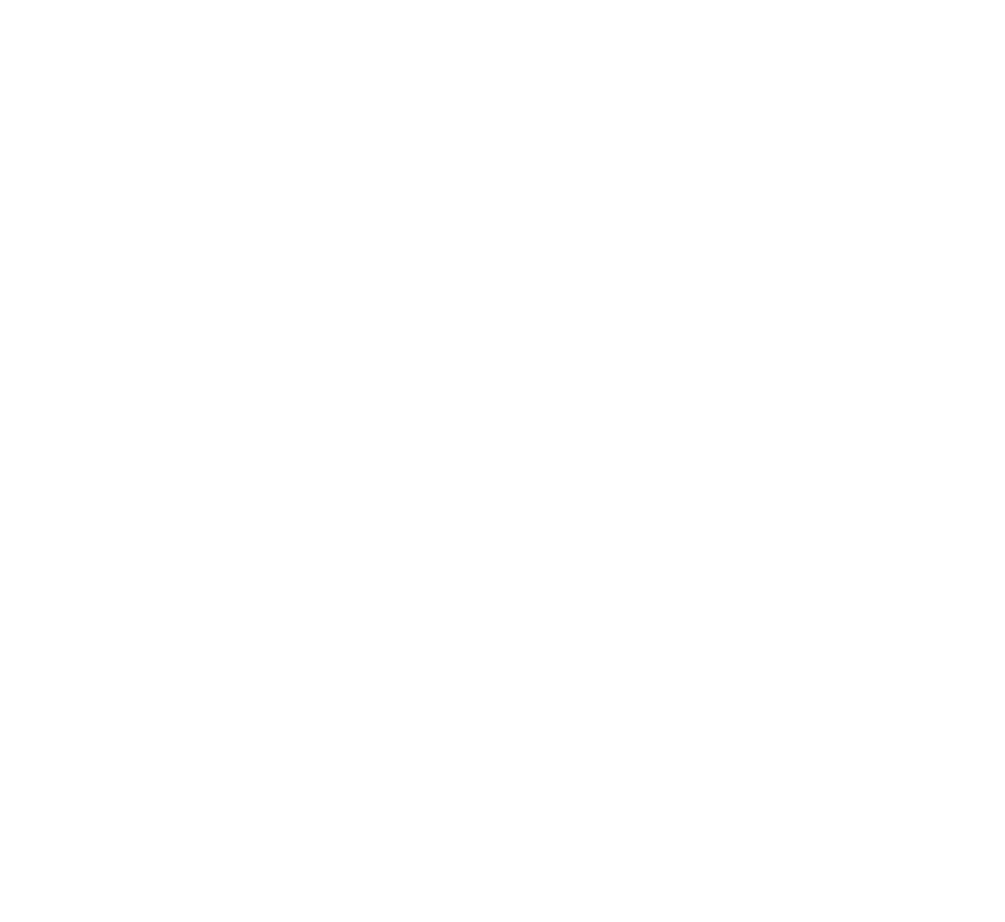
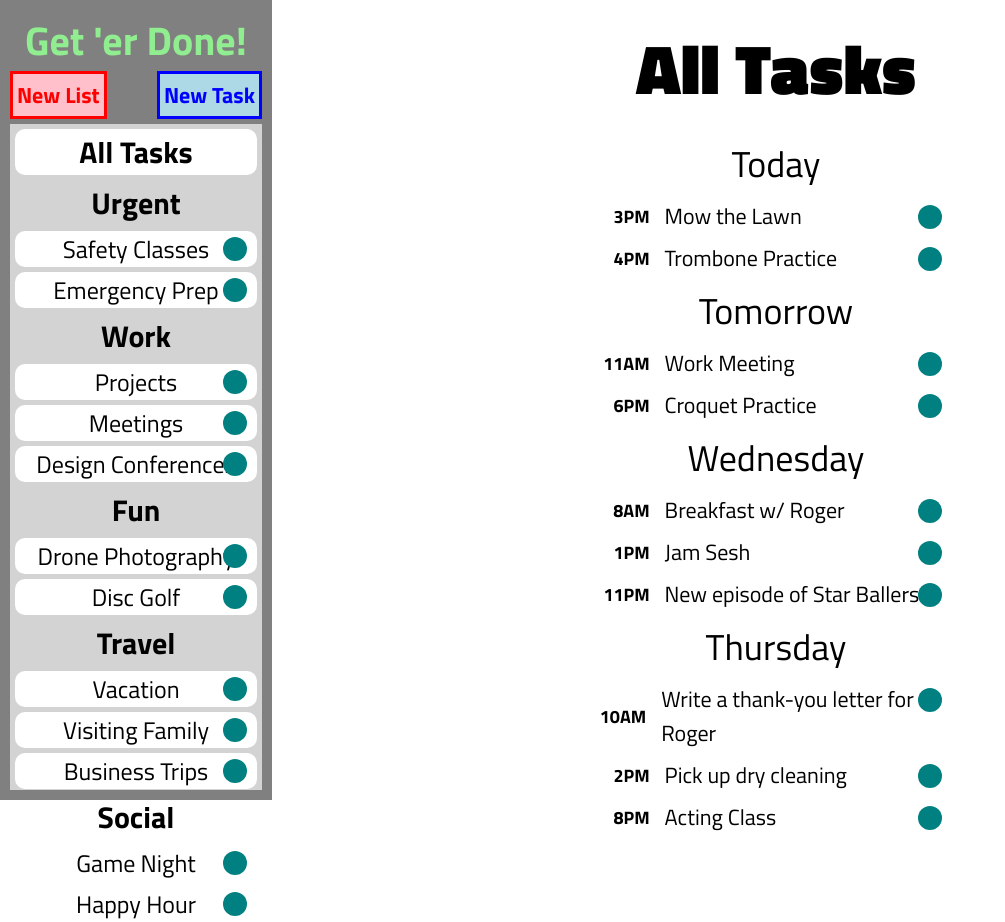
Before and after one commit to realfakedoors/get-er-done_js, a website: page page.html in a window 1280 px wide. Shown: the whole page, without its empty margins (0-1005 px from the left). Before the commit the page ends 800 px from the top, so only its background shows below. Drawn offline with Linux system fonts and the light colour scheme.

Commit message:
finished initial layout and styling

```diff
--- a/page.html
+++ b/page.html
@@ -8,8 +8,112 @@
 
   <script src="script.js" defer></script>
 
-  <title>My Front-End Project</title>
+  <title>Get 'er Done!</title>
 </head>
 <body>
-  <!-- Throw your HTML in here! -->
+  <div class="content-wrapper">
+    <div class="left-column">
+      <div class="logo">Get 'er Done!</div>
+      <nav class="controls">
+        <span class="button" id="new-list">New List</span>
+        <span class="button" id="new-task">New Task</span>
+      </nav>
+      <div class="list-display">
+        <li class="list-name" id="all-tasks">All Tasks</li>
+
+        <ul class="list-category">Urgent
+          <li class="list-name">Safety Classes<span class="list-color"></span></li>
+          <li class="list-name">Emergency Prep<span class="list-color"></span></li>
+        </ul>
+
+        <ul class="list-category">Work
+          <li class="list-name">Projects<span class="list-color"></span></li>
+          <li class="list-name">Meetings<span class="list-color"></span></li>
+          <li class="list-name">Design Conferences<span class="list-color"></span></li>
+        </ul>
+
+        <ul class="list-category">Fun
+          <li class="list-name">Drone Photography<span class="list-color"></span></li>
+          <li class="list-name">Disc Golf<span class="list-color"></span></li>
+        </ul>
+
+        <ul class="list-category">Travel
+          <li class="list-name">Vacation<span class="list-color"></span></li>
+          <li class="list-name">Visiting Family<span class="list-color"></span></li>
+          <li class="list-name">Business Trips<span class="list-color"></span></li>
+        </ul>
+
+        <ul class="list-category">Social
+          <li class="list-name">Game Night<span class="list-color"></span></li>
+          <li class="list-name">Happy Hour<span class="list-color"></span></li>
+        </ul>
+      </div>
+    </div>
+
+    <div class="right-column">
+      <h2 class="list-name-title">All Tasks</h2>
+      <div class="day">
+        <h5 class="day-title">Today</h5>
+        <div class="task">
+          <span class="task-time">3PM</span>
+          <span class="task-description">Mow the Lawn</span>
+          <span class="list-color"></span>
+        </div>
+        <div class="task">
+          <span class="task-time">4PM</span>
+          <span class="task-description">Trombone Practice</span>
+          <span class="list-color"></span>
+        </div>
+      </div>
+      <div class="day">
+        <h5 class="day-title">Tomorrow</h5>
+        <div class="task">
+          <span class="task-time">11AM</span>
+          <span class="task-description">Work Meeting</span>
+          <span class="list-color"></span>
+        </div>
+        <div class="task">
+          <span class="task-time">6PM</span>
+          <span class="task-description">Croquet Practice</span>
+          <span class="list-color"></span>
+        </div>
+      </div>
+      <div class="day">
+        <h5 class="day-title">Wednesday</h5>
+        <div class="task">
+          <span class="task-time">8AM</span>
+          <span class="task-description">Breakfast w/ Roger</span>
+          <span class="list-color"></span>
+        </div>
+        <div class="task">
+          <span class="task-time">1PM</span>
+          <span class="task-description">Jam Sesh</span>
+          <span class="list-color"></span>
+        </div>
+        <div class="task">
+          <span class="task-time">11PM</span>
+          <span class="task-description">New episode of Star Ballers!</span>
+          <span class="list-color"></span>
+        </div>
+      </div>
+      <div class="day">
+        <h5 class="day-title">Thursday</h5>
+        <div class="task">
+          <span class="task-time">10AM</span>
+          <span class="task-description">Write a thank-you letter for Roger</span>
+          <span class="list-color"></span>
+        </div>
+        <div class="task">
+          <span class="task-time">2PM</span>
+          <span class="task-description">Pick up dry cleaning</span>
+          <span class="list-color"></span>
+        </div>
+        <div class="task">
+          <span class="task-time">8PM</span>
+          <span class="task-description">Acting Class</span>
+          <span class="list-color"></span>
+        </div>
+      </div>
+    </div>
+  </div>
 </body>
--- a/styles.css
+++ b/styles.css
@@ -1 +1,138 @@
-/* this file is for your custom CSS. */
+/* Typography */
+
+@import url('https://fonts.googleapis.com/css2?family=Titillium+Web:wght@400;700;900&display=swap');
+
+body { font: 18px 'Titillium Web', sans-serif; }
+
+/* Containers */
+
+.content-wrapper {
+  height: 100vh;
+  overflow: none;
+
+  display: flex;
+
+  text-align: center;
+}
+
+.left-column {
+  flex: 1;
+
+  font-size: 22px;
+
+  border: 10px solid grey;
+  background-color: lightgrey;
+}
+
+.right-column {
+  flex: 4;
+}
+
+/* Content */
+
+.logo,
+.controls {
+  font-weight: 700;
+
+  background-color: grey;
+}
+
+.controls {
+  display: flex;
+  justify-content: space-between;
+}
+
+.button {
+  padding: 4px;
+  margin-bottom: 5px;
+
+  text-align: center;
+}
+
+.button,
+.list-name { cursor: pointer; }
+
+#new-list {
+  background-color: pink;
+  border: 3px solid red;
+  color: red;
+}
+
+#new-task {
+  background-color: lightblue;
+  border: 3px solid blue;
+  color: blue;
+}
+
+.logo {
+  font-size: 40px;
+  font-weight: 700;
+
+  color: lightgreen;
+}
+
+.list-category,
+#all-tasks {
+  font-weight: 700;
+  font-size: 30px;
+}
+
+.list-name {
+  position: relative;
+  font-weight: 400;
+  font-size: 24px;
+
+  list-style: none;
+  background-color: white;
+  margin: 5px;
+  border-radius: 10px;
+}
+
+.list-color {
+  position: absolute;
+  right: 10px;
+  top: 6px;
+
+  height: 24px;
+  width: 24px;
+
+  border-radius: 50%;
+  background-color: teal;
+}
+
+.list-name-title {
+  padding: 15px 0;
+
+  font-size: 70px;
+  font-weight: 900;
+}
+
+.day {
+  font-size: 36px;
+}
+
+.task {
+  position: relative;
+  display: flex;
+  align-items: center;
+
+  width: 35%;
+
+  margin: 8px auto;
+
+  font-size: 18px;
+  text-align: left;
+}
+
+.task-time {
+  width: 50px;
+
+  margin-right: 15px;
+
+  text-align: right;
+  font-weight: 700;
+}
+
+.task-description {
+  font-size: 22px;
+}
```
Also changed, not shown: gulpfile.js (added, +20 -0 lines), package.json (added, +23 -0 lines), README.md, static/bottles.png (deleted), 1 other file.
